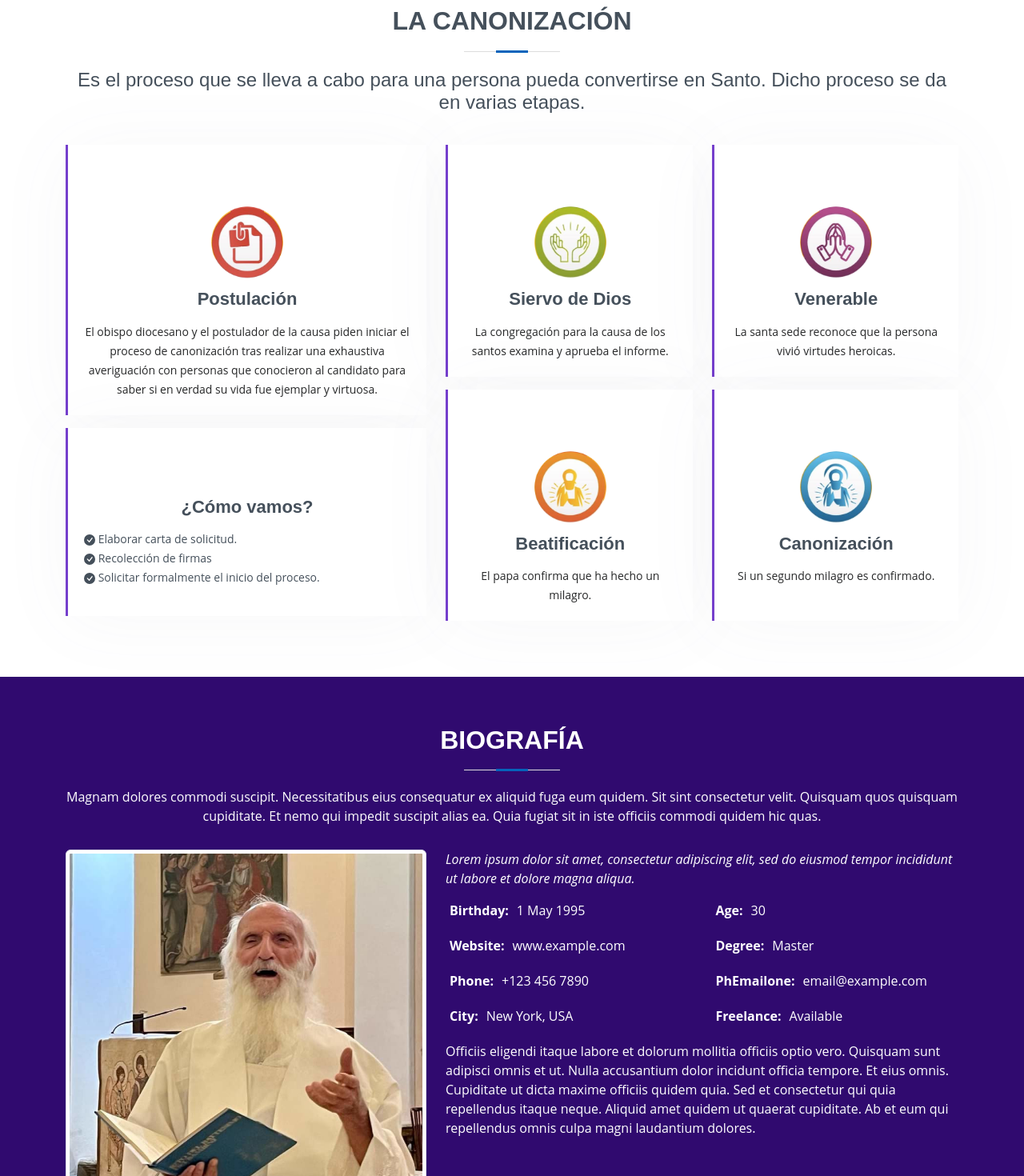
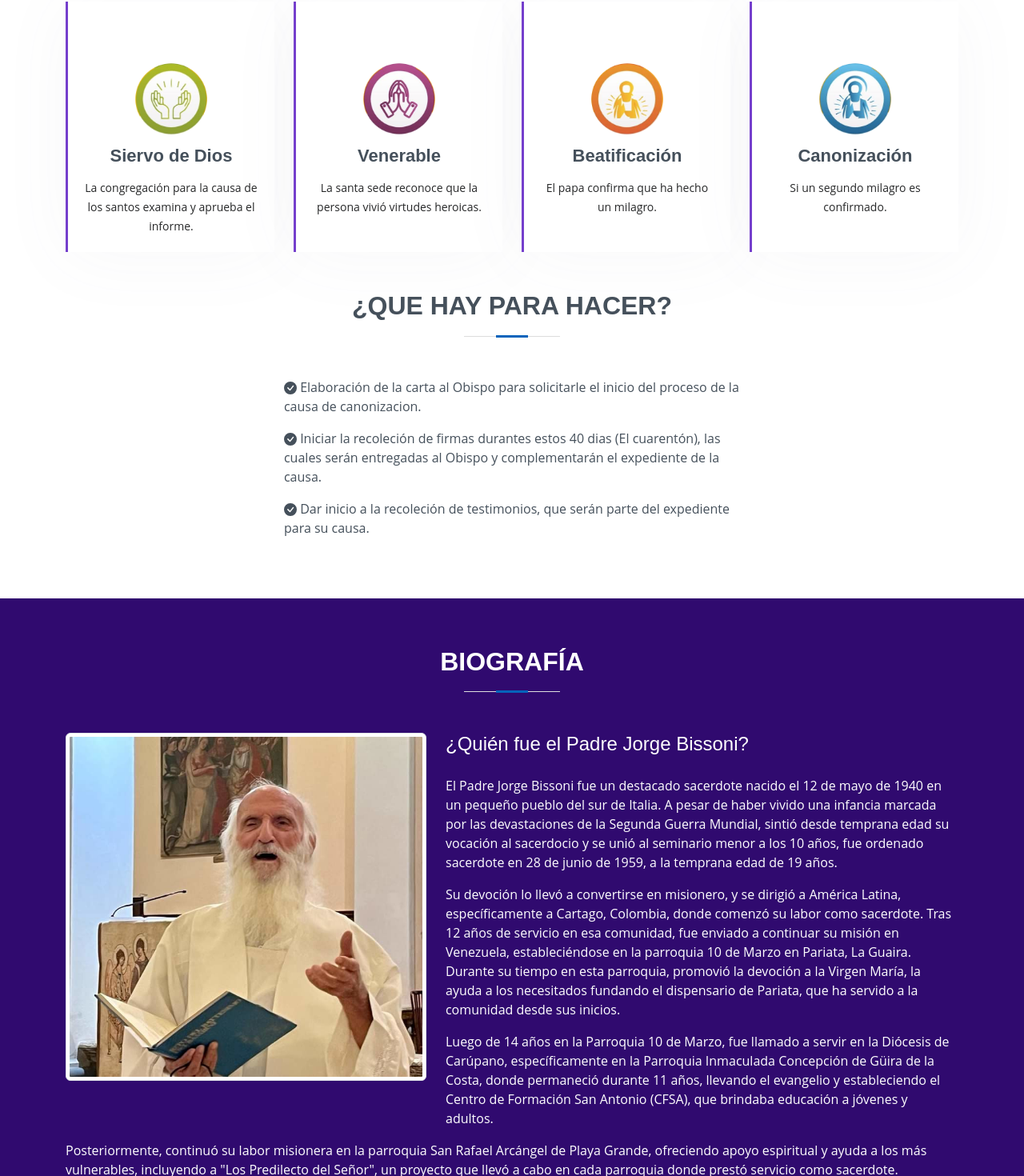
Before and after one commit to camquipc/santo-subuto, a React (Create React App) app: page / in a window 1280 px wide. Shown: the part 1272-2742 px from the top of the page at 80% size. Built offline with nearby package versions, Linux system fonts and the light colour scheme.

Commit message:
biografia add

```diff
--- a/package.json
+++ b/package.json
@@ -16,7 +16,8 @@
     "react-dropzone": "^14.2.3",
     "react-icons": "^4.11.0",
     "react-scripts": "5.0.1",
-    "web-vitals": "^2.1.4"
+    "web-vitals": "^2.1.4",
+    "wouter": "^2.12.0"
   },
   "scripts": {
     "start": "react-scripts start",
--- a/src/App.css
+++ b/src/App.css
@@ -807,7 +807,8 @@ section {
   transition: all ease-in-out 0.3s;
   background: #fff;
   box-shadow: 0px 5px 90px 0px rgba(110, 123, 131, 0.05);
-  border-left: 0.2em solid #753fcc;;
+  border-left: 0.2em solid #753fcc;
+  ;
 }
 
 .services .icon-box .icon {
@@ -1307,7 +1308,10 @@ h3 {
   background: #753fcc;
 }
 
-.nav-menu a:hover, .nav-menu .active, .nav-menu .active:focus, .nav-menu li:hover > a {
+.nav-menu a:hover,
+.nav-menu .active,
+.nav-menu .active:focus,
+.nav-menu li:hover>a {
   color: #fff;
   background: #300a6f;
 }
@@ -1315,7 +1319,7 @@ h3 {
 .btn-primary {
   color: #fff;
   background: #753fcc;
-  border-color:  #753fcc;
+  border-color: #753fcc;
 }
 
 .btn-primary:hover {
@@ -1323,15 +1327,16 @@ h3 {
 
 }
 
-.nav-color-movil{
+.nav-color-movil {
   background-color: #300a6f !important;
   color: #fff !important;
 
 }
 
-.navbar-brand{
+.navbar-brand {
   color: #fff !important;
 }
+
 .navbar-toggler {
   padding: var(--bs-navbar-toggler-padding-y) var(--bs-navbar-toggler-padding-x);
   font-size: var(--bs-navbar-toggler-font-size);
@@ -1350,22 +1355,36 @@ h3 {
 
 .nav-link {
   color: #fff;
-  font: 1em sans-serif;
+  font: 1.2em sans-serif;
+  background: #753fcc;
+  border-radius: 50%;
 }
 
-.navbar-nav .nav-link.active, .navbar-nav .nav-link.show {
-  color: #753fcc;
+.navbar-expand .navbar-nav .nav-link {
+  padding-right: var(--bs-navbar-nav-link-padding-x);
+  padding-left: var(--bs-navbar-nav-link-padding-x);
+  margin-right: 0.5rem;
 }
 
-h4{
-  color:#45505b;
+.navbar-nav .nav-link.active,
+.navbar-nav .nav-link.show {
+  color: #753fcc;
+  background: #fff;
 }
-.ul-solicitud{
-  color:#45505b;
+
+h4 {
+  color: #45505b;
+}
+
+.ul-solicitud {
+  width: 50%;
+  margin: 0 auto;
+  color: #45505b;
   text-align: left;
   list-style: none;
   padding: 0px;
 }
+
 .bd-example {
   padding: 1.5rem;
   margin-right: 0;
@@ -1373,12 +1392,11 @@ h4{
   border-width: .2rem;
 }
 
-.sus-frases{
+.sus-frases {
   width: 100%;
-  background: rgb(117,63,204);
-  background: linear-gradient(180deg, rgba(117,63,204,0.9261905445772058) 0%, rgba(98,22,131,1) 87%);
-  padding-top: 8rem;
-  padding-bottom: 8rem;
+  background: rgb(117, 63, 204);
+  background: linear-gradient(180deg, rgba(117, 63, 204, 0.9261905445772058) 0%, rgba(98, 22, 131, 1) 87%);
+  height: 15rem;
   display: flex;
   flex-direction: column;
   justify-content: center;
@@ -1389,17 +1407,21 @@ h4{
 
 
 
-.sus-frases-text{
+.sus-frases-text {
   color: #fff;
   font-family: 'Dancing Script', cursive;
-  font-size: 3em;
+  font-size: 2.7rem;
 }
 
 
 
 @media (max-width: 465px) {
-      .sus-frases-text{
+  .sus-frases-text {
     font-size: 1.6em;
+  }
+
+  .ul-solicitud {
+    width: 90%;
   }
 }
 
@@ -1424,7 +1446,7 @@ h4{
   opacity: 1;
 }
 
-  .slider-buton{
+.slider-buton {
   display: flex;
   justify-content: space-between;
   width: 60%;
@@ -1432,9 +1454,23 @@ h4{
 
 }
 
-  .slider-buton button{
+.slider-buton button {
   border: none;
   background: transparent;
   font-size: 2em;
   color: #ffffff6b;
 }
+
+.me-auto {
+  margin-right: 0px;
+}
+
+.cita-text {
+  display: flex;
+  justify-content: end;
+}
+
+.about-h4 {
+  color: #fff;
+  padding-bottom: 0.7em;
+}
--- a/src/components/About.js
+++ b/src/components/About.js
@@ -9,7 +9,6 @@ export const About = () => {
 
                     <div className="section-title">
                         <h2>Biografía</h2>
-                        <p>Magnam dolores commodi suscipit. Necessitatibus eius consequatur ex aliquid fuga eum quidem. Sit sint consectetur velit. Quisquam quos quisquam cupiditate. Et nemo qui impedit suscipit alias ea. Quia fugiat sit in iste officiis commodi quidem hic quas.</p>
                     </div>
 
                     <div className="row">
@@ -17,37 +16,86 @@ export const About = () => {
                             <img src="img/don5.jpg" className="img-thumbnail" alt="" />
                         </div>
                         <div className="col-lg-7 pt-4 pt-lg-0 content">
-
-                            <p className="fst-italic">
-                                Lorem ipsum dolor sit amet, consectetur adipiscing elit, sed do eiusmod tempor incididunt ut labore et dolore
-                                magna aliqua.
-                            </p>
-                            <div className="row">
-                                <div className="col-lg-6">
-                                    <ul>
-                                        <li><i className="bi bi-chevron-right"></i> <strong>Birthday:</strong> <span>1 May 1995</span></li>
-                                        <li><i className="bi bi-chevron-right"></i> <strong>Website:</strong> <span>www.example.com</span></li>
-                                        <li><i className="bi bi-chevron-right"></i> <strong>Phone:</strong> <span>+123 456 7890</span></li>
-                                        <li><i className="bi bi-chevron-right"></i> <strong>City:</strong> <span>New York, USA</span></li>
-                                    </ul>
-                                </div>
-                                <div className="col-lg-6">
-                                    <ul>
-                                        <li><i className="bi bi-chevron-right"></i> <strong>Age:</strong> <span>30</span></li>
-                                        <li><i className="bi bi-chevron-right"></i> <strong>Degree:</strong> <span>Master</span></li>
-                                        <li><i className="bi bi-chevron-right"></i> <strong>PhEmailone:</strong> <span>email@example.com</span></li>
-                                        <li><i className="bi bi-chevron-right"></i> <strong>Freelance:</strong> <span>Available</span></li>
-                                    </ul>
-                                </div>
-                            </div>
+                            <h4 className='about-h4'>¿Quién fue el Padre Jorge Bissoni?</h4>
                             <p>
-                                Officiis eligendi itaque labore et dolorum mollitia officiis optio vero. Quisquam sunt adipisci omnis et ut. Nulla accusantium dolor incidunt officia tempore. Et eius omnis.
-                                Cupiditate ut dicta maxime officiis quidem quia. Sed et consectetur qui quia repellendus itaque neque. Aliquid amet quidem ut quaerat cupiditate. Ab et eum qui repellendus omnis culpa magni laudantium dolores.
+                                El Padre Jorge Bissoni fue un destacado sacerdote nacido el 12 de mayo de 1940 en un pequeño pueblo del sur de Italia.
+                                A pesar de haber vivido una infancia marcada por las devastaciones de la Segunda Guerra Mundial,
+                                sintió desde temprana edad su vocación al sacerdocio y se unió al seminario menor a los 10 años,
+                                fue ordenado sacerdote en 28 de junio de 1959, a la temprana edad de 19 años.
                             </p>
 
+                            <p>
+                                Su devoción lo llevó a convertirse en misionero, y se dirigió a América Latina,
+                                específicamente a Cartago, Colombia, donde comenzó su labor como sacerdote.
+                                Tras 12 años de servicio en esa comunidad, fue enviado a continuar su misión en Venezuela,
+                                estableciéndose en la parroquia 10 de Marzo en Pariata, La Guaira. Durante su tiempo en esta parroquia,
+                                promovió la devoción a la Virgen María, la ayuda a los necesitados fundando el dispensario de Pariata,
+                                que ha servido a la comunidad desde sus inicios.
+                            </p>
 
+                            <p>
+                                Luego de 14 años en la Parroquia 10 de Marzo,
+                                fue llamado a servir en la Diócesis de Carúpano,
+                                específicamente en la Parroquia Inmaculada Concepción de Güira de la Costa,
+                                donde permaneció durante 11 años, llevando el evangelio y estableciendo el Centro de Formación San Antonio (CFSA),
+                                que brindaba educación a jóvenes y adultos.
+                            </p>
+                        </div>
 
+                        <div className='col-lg-12 pt-4 pt-lg-0 content mt-3'>
 
+                            <p>
+                                Posteriormente, continuó su labor misionera en la parroquia San Rafael Arcángel de Playa Grande,
+                                ofreciendo apoyo espiritual y ayuda a los más vulnerables,
+                                incluyendo a "Los Predilecto del Señor", un proyecto que llevó a cabo en cada parroquia donde prestó
+                                servicio como sacerdote.
+                            </p>
+
+                            <p>
+                                Durante sus 23 años de servicio en la Diócesis de Carúpano,
+                                el Padre Jorge Bissoni promovió la realización de numerosas obras,
+                                entre las que se destaca la Casa de la Caridad Santa Ana, que en sus inicios  sirvió como refugio para los
+                                forasteros necesitados de un techo mientras sus familiares estaban en centros de salud.
+                            </p>
+
+                            <p>
+                                Su humildad y valentía lo llevaron a difundir el evangelio,
+                                del cual estaba profundamente enamorado. A través de extensas jornadas de oración
+                                fomentó en su feligresía la devoción a la Virgen María en sus advocaciones de Nuestra Señora del Valle
+                                y Nuestra Señora de los Favores. cada 8 de septiembre la  comunidad se reunia  con alegría
+                                para escuchar la palabra de Dios que él proclamaba en su Eucaristía.
+                            </p>
+
+                            <p>
+                                Sin embargo, su trágico final llegó de manera abrupta el 17 de septiembre de 2023,
+                                en un fatídico accidente de tránsito, en la carretera nacional Carúpano - Cumaná,
+                                sector Pozo Colorado, mientras iba a la comunidad de Guiria de la Playa a oficiar una Santa Eucaristía.
+                                Su luz terrenal se apagó, dejando a quienes lo conocieron con un profundo lamento
+                                y un vacío que solo el recuerdo de su inquebrantable fe y dedicación puede llenar.
+
+                            </p>
+
+                            <p>
+                                El Padre Jorge Bissoni dejó un legado imborrable que perdura en todas las comunidades
+                                a las que dedicó su vida. Su obra trasciende el tiempo y el espacio,
+                                impactando positivamente a quienes tuvieron la fortuna de cruzar su camino. Fue,
+                                sin duda, un hombre de Dios en la tierra, un ejemplo vivo de humildad y servicio desinteresado.
+                                Como nos lo recuerda el Evangelio de Mateo 6:20, <span className='fst-italic'><b>"No acumulen para sí tesoros en la tierra,
+                                    donde la polilla y el óxido destruyen, y donde los ladrones se meten a robar. Más bien,
+                                    acumulen para sí tesoros en el cielo, donde ni la polilla ni el óxido carcomen, ni los ladrones se meten a robar".</b></span>
+                            </p>
+
+                            <p>
+                                Sus tesoros no se acumularon en la tierra, sino en los corazones de aquellos que lo conocieron
+                                y en el cielo, donde su obra eterna resplandece como una luz que nunca se apaga.
+                            </p>
+
+                            <div className='cita-text'>
+                                <p className="fst-italic">
+                                    “El cristiano esta hecho para dar, no para recibir.” <br />
+                                    Padre Jorge Bissoni
+                                </p>
+                            </div>
                         </div>
                     </div>
 
--- a/src/components/Banner.js
+++ b/src/components/Banner.js
@@ -1,5 +1,5 @@
 import React, { useState } from "react";
-import Carousel from "react-bootstrap/Carousel";
+
 import Slider from "./Slider";
 
 export default function Banner() {
--- a/src/components/Header.js
+++ b/src/components/Header.js
@@ -81,7 +81,7 @@ export default function Header() {
           <button
             type="button"
             className="btn btn-primary btn-lg d-sm-block d-md-none d-lg-none">
-            <BsBoxArrowUp /> Subir Testimonio
+            Subir Testimonio
           </button>
         </div>
       </section>
--- a/src/components/MenuMovil.js
+++ b/src/components/MenuMovil.js
@@ -9,9 +9,8 @@ import {
   BsFilePersonFill,
   BsFillCaretRightSquareFill,
   BsFillPostcardHeartFill,
-  BsFillEnvelopeAtFill,
 } from "react-icons/bs";
-import Offcanvas from "react-bootstrap/Offcanvas";
+
 
 export default function MenuMovil() {
   return (
@@ -23,7 +22,7 @@ export default function MenuMovil() {
         className="bg-body-tertiary d-sm-block d-md-none d-lg-none nav-color-movil">
         <Container>
           <Navbar.Brand href="#home">Santo Súbito</Navbar.Brand>
-          <Nav className="me-auto">
+          <Nav >
             <Nav.Link href="#hero">
               <BsFillHouseFill />
             </Nav.Link>
--- a/src/components/ProcesoSanto.js
+++ b/src/components/ProcesoSanto.js
@@ -9,69 +9,13 @@ const ProcesoSanto = () => {
         <div className="section-title">
           <h2>La Canonización</h2>
           <h4>
-            Es el proceso que se lleva a cabo para una persona pueda convertirse
-            en Santo. Dicho proceso se da en varias etapas.
+            El proceso de canonización implica una serie de etapas que conducen a la proclamación de una persona como santa.
           </h4>
         </div>
 
         <div className="row">
-          <div className="col-lg-5">
-            <div className="row mb-3 ">
           <div
-                className="centrar_contenido col-lg-12 m-lg-auto col-md-6 m-md-auto d-flex align-items-stretch"
-                data-aos="zoom-in"
-                data-aos-delay="100">
-                <div className="icon-box iconbox-blue ">
-                  <div className="icon">
-                    <img className="pc-icon" src="img/pc1.png" />
-                  </div>
-                  <h4>
-                    <a href="">Postulación</a>
-                  </h4>
-                  <p>
-                    El obispo diocesano y el postulador de la causa piden
-                    iniciar el proceso de canonización tras realizar una
-                    exhaustiva averiguación con personas que conocieron al
-                    candidato para saber si en verdad su vida fue ejemplar y
-                    virtuosa.
-                  </p>
-                </div>
-              </div>
-            </div>
-
-            <div className="row mb-3 ">
-              <div
-                className="centrar_contenido col-lg-12 m-lg-auto col-md-6 m-md-auto d-flex align-items-stretch"
-                data-aos="zoom-in"
-                data-aos-delay="100">
-                <div className="icon-box iconbox-blue ">
-                  <h4 className="mt-3">¿Cómo vamos?</h4>
-                  <ul className="ul-solicitud">
-                    <li>
-                      <p>
-                        <BsCheckCircleFill /> Elaborar carta de solicitud.
-                      </p>
-                    </li>
-                    <li>
-                      <p>
-                        <BsCheckCircleFill /> Recolección de firmas
-                      </p>
-                    </li>
-                    <li>
-                      <p>
-                        <BsCheckCircleFill /> Solicitar formalmente el inicio
-                        del proceso.
-                      </p>
-                    </li>
-                  </ul>
-                </div>
-              </div>
-            </div>
-          </div>
-          <div className="col-lg-7">
-            <div className="row mb-3">
-              <div
-                className="col-lg-6 col-md-6 d-flex align-items-stretch mt-4 mt-md-0"
+            className="col-lg-3 col-md-6 d-flex align-items-stretch mt-4 mt-md-0"
             data-aos="zoom-in"
             data-aos-delay="200">
             <div className="icon-box iconbox-orange ">
@@ -89,7 +33,7 @@ const ProcesoSanto = () => {
           </div>
 
           <div
-                className="col-lg-6 col-md-6 d-flex align-items-stretch mt-4 mt-lg-0"
+            className="col-lg-3 col-md-6 d-flex align-items-stretch mt-4 mt-lg-0"
             data-aos="zoom-in"
             data-aos-delay="300">
             <div className="icon-box iconbox-pink">
@@ -105,10 +49,10 @@ const ProcesoSanto = () => {
               </p>
             </div>
           </div>
-            </div>
-            <div className="row">
+
+
           <div
-                className="col-sm-12 col-lg-6 col-md-6 d-flex align-items-stretch mt-4 mt-lg-0"
+            className="col-sm-12 col-lg-3 col-md-6 d-flex align-items-stretch mt-4 mt-lg-0"
             data-aos="zoom-in"
             data-aos-delay="100">
             <div className="icon-box iconbox-yellow">
@@ -123,7 +67,7 @@ const ProcesoSanto = () => {
           </div>
 
           <div
-                className="col-lg-6 col-md-6 d-flex align-items-stretch mt-4 mt-lg-0"
+            className="col-lg-3 col-md-6 d-flex align-items-stretch mt-4 mt-lg-0"
             data-aos="zoom-in"
             data-aos-delay="200">
             <div className="icon-box iconbox-red">
@@ -137,10 +81,33 @@ const ProcesoSanto = () => {
             </div>
           </div>
         </div>
+
+        <div className="row mt-5">
+          <div className="section-title">
+            <h2>¿Que hay para hacer?</h2>
+          </div>
+
+          <ul className="ul-solicitud">
+            <li>
+              <p>
+                <BsCheckCircleFill /> Elaboración de la carta al Obispo para solicitarle el inicio del proceso de la causa de canonizacion.
+              </p>
+            </li>
+            <li>
+              <p>
+                <BsCheckCircleFill /> Iniciar  la recoleción de firmas durantes estos 40 dias (El cuarentón), las cuales serán entregadas al Obispo y
+                complementarán el expediente de la causa.
+              </p>
+            </li>
+            <li>
+              <p>
+                <BsCheckCircleFill /> Dar inicio a la recoleción de testimonios, que serán parte del expediente para su causa.
+              </p>
+            </li>
+          </ul>
         </div>
       </div>
-      </div>
-    </section>
+    </section >
   );
 };
 
--- a/src/components/Slider.js
+++ b/src/components/Slider.js
@@ -19,7 +19,7 @@ function Slider({ childrens }) {
     function () {
       siguienteItem();
     }.bind(this),
-    4000
+    6000
   );
 
   return (
--- a/src/components/Testimonio.js
+++ b/src/components/Testimonio.js
@@ -10,7 +10,7 @@ export default function Testimonio() {
                         <h4>Comparte con nosotros tu testimonio de alguna vivencia que hayas tenido con el padre Jorge que evidencie su vida de santidad.</h4>
                     </div>
                     <div className="row">
-                        <div className="row mt-1">
+                        <div className="">
                             <div className="col-sm-12 col-lg-8 mt-5 mt-lg-0 m-sm-auto mt-sm-0 m-md-auto mt-md-0 m-lg-auto archivos-container">
                                 <p>Arrastre los testimonios a esta zona o <label htmlFor="archivos" id="lb-btn">Haga click aquí</label></p>
                                 <input type='file' multiple name='archivos' id='archivos' />
```
Also changed, not shown: src/App.js (+1 -10 lines), 1 other file (tests, documents, lock files or other folders). Lines whose indentation alone changed are shown as unchanged.
